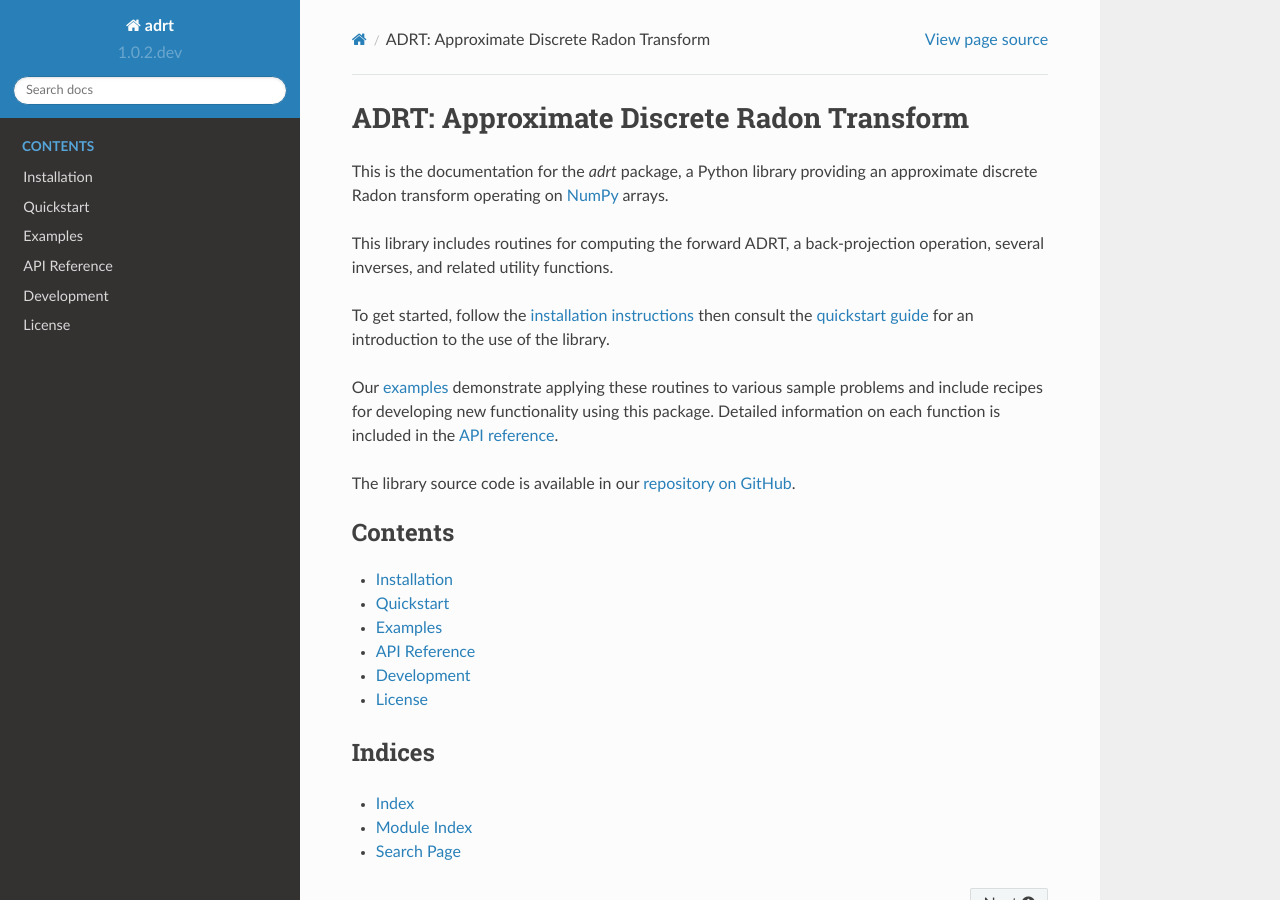
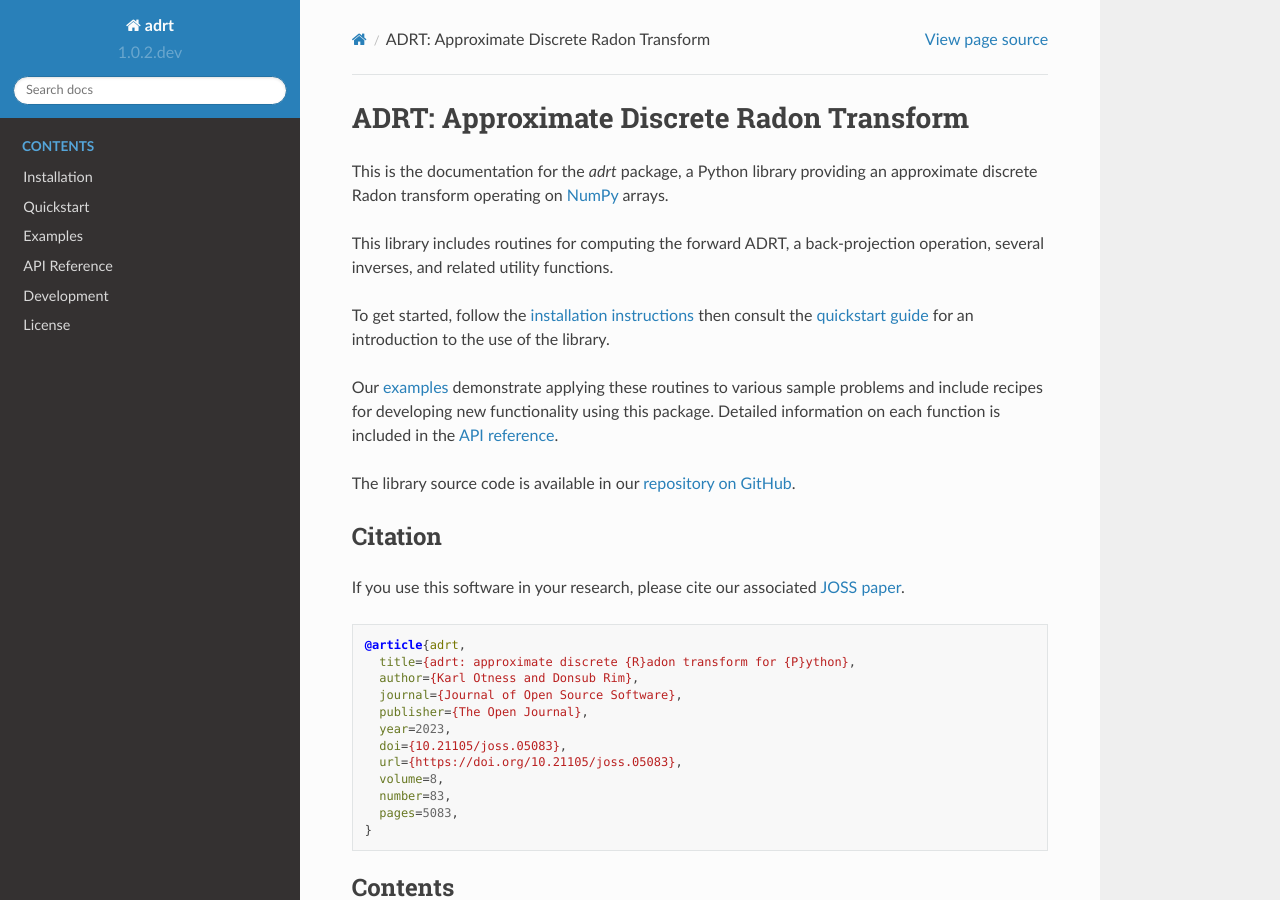
Before and after one commit to karlotness/adrt, a Sphinx documentation site: the page built from docs/index.rst, in a window 1280 px wide and 900 px high. Built offline with Sphinx 7.4.7 and the Read the Docs theme 2.0.0, drawn with Linux system fonts in a browser that asks for light colours.

Commit message:
Add BibTeX citation to documentation homepage.

```diff
--- a/docs/index.rst
+++ b/docs/index.rst
@@ -21,6 +21,27 @@ function is included in the :doc:`API reference <reference>`.
 The library source code is available in our `repository on GitHub
 <https://github.com/karlotness/adrt>`__.
 
+Citation
+--------
+
+If you use this software in your research, please cite our associated
+`JOSS paper <https://doi.org/10.21105/joss.05083>`__.
+
+.. code-block:: bibtex
+
+   @article{adrt,
+     title={adrt: approximate discrete {R}adon transform for {P}ython},
+     author={Karl Otness and Donsub Rim},
+     journal={Journal of Open Source Software},
+     publisher={The Open Journal},
+     year=2023,
+     doi={10.21105/joss.05083},
+     url={https://doi.org/10.21105/joss.05083},
+     volume=8,
+     number=83,
+     pages=5083,
+   }
+
 .. toctree::
    :maxdepth: 1
    :caption: Contents
```
